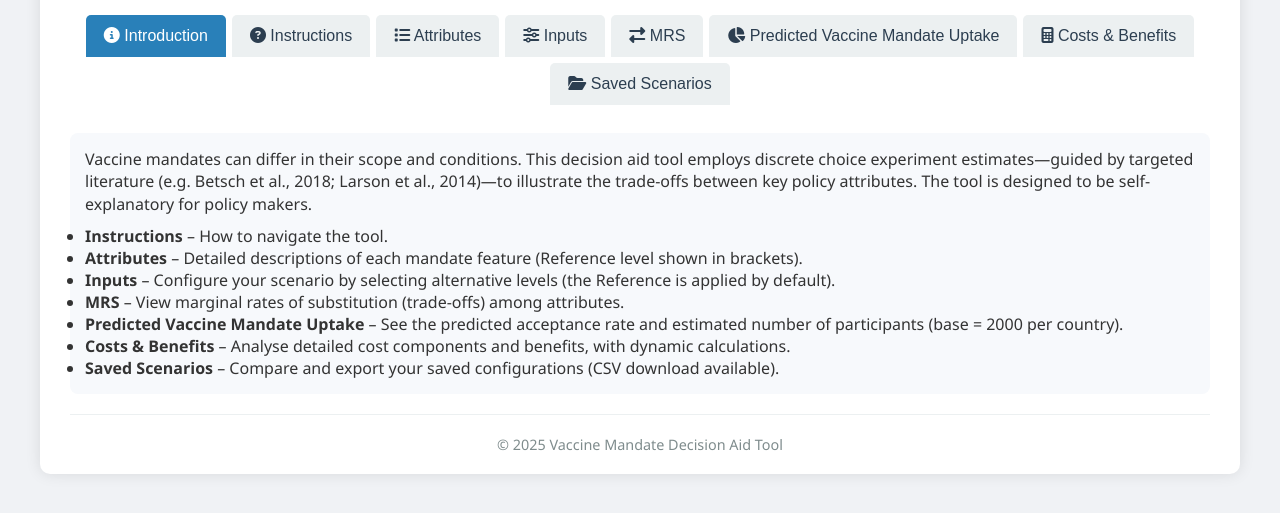
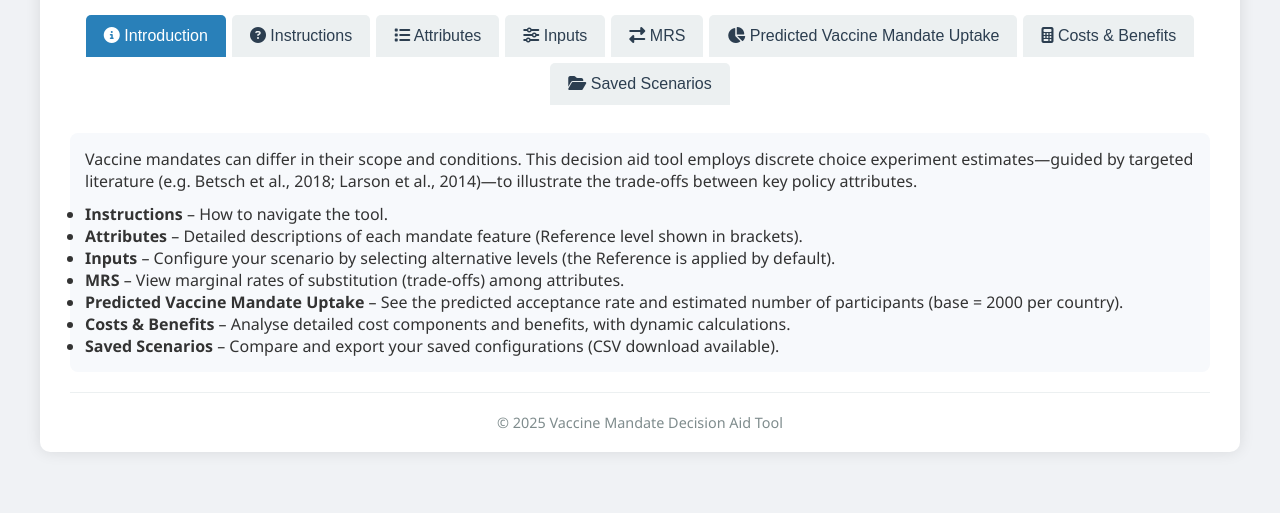
Before and after one commit to DrGenie/VaxMandateDecisionAid, a plain HTML site: page index.html in a window 1280 px wide. Shown: the part 147-660 px from the top of the page. Drawn offline with nearby package versions, Linux system fonts and the light colour scheme; a small style sheet from the web is missing.

Commit message:
Update index.html

```diff
--- a/index.html
+++ b/index.html
@@ -52,7 +52,7 @@
     <section id="introTab" class="tabcontent" tabindex="0" style="display: block;">
       <div class="intro-box card">
         <p>
-          Vaccine mandates can differ in their scope and conditions. This decision aid tool employs discrete choice experiment estimates—guided by targeted literature (e.g. Betsch et al., 2018; Larson et al., 2014)—to illustrate the trade‐offs between key policy attributes. The tool is designed to be self‐explanatory for policy makers.
+          Vaccine mandates can differ in their scope and conditions. This decision aid tool employs discrete choice experiment estimates—guided by targeted literature (e.g. Betsch et al., 2018; Larson et al., 2014)—to illustrate the trade‐offs between key policy attributes.
         </p>
         <ul>
           <li><strong>Instructions</strong> – How to navigate the tool.</li>
```
